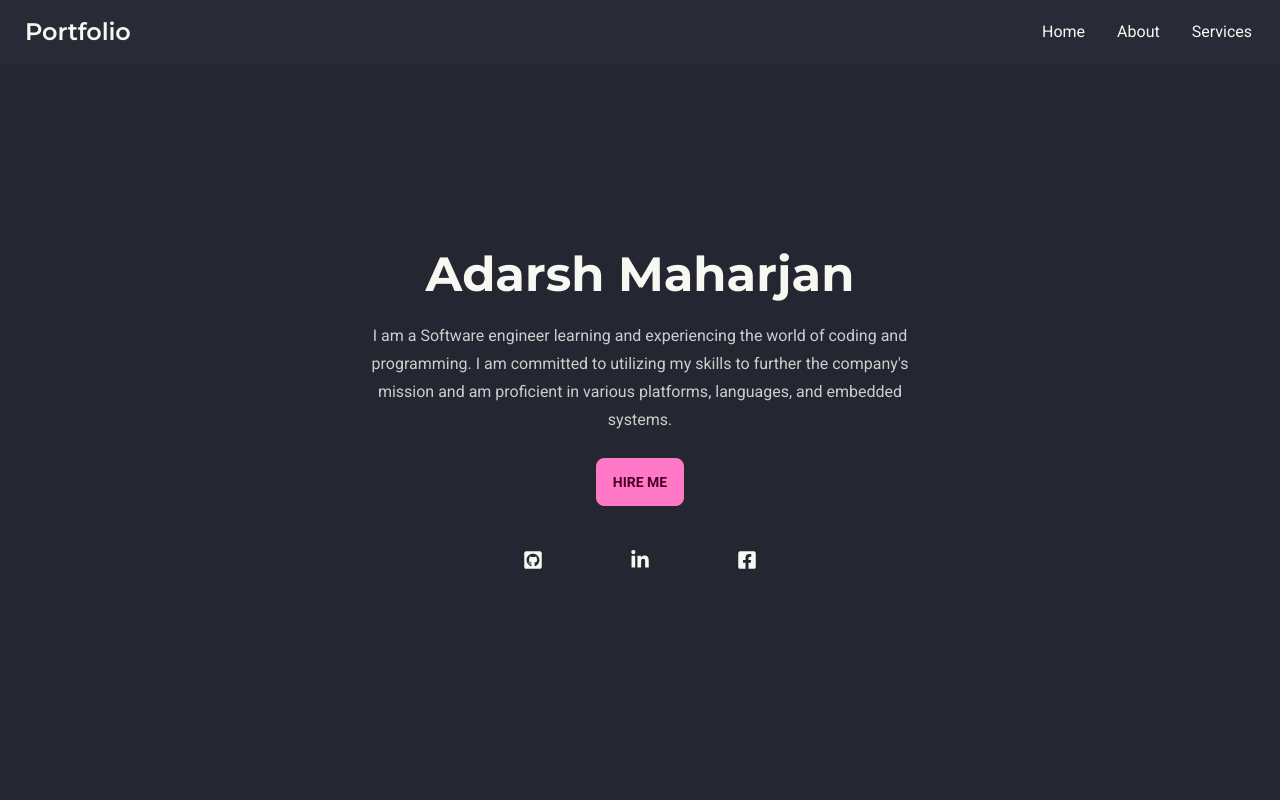
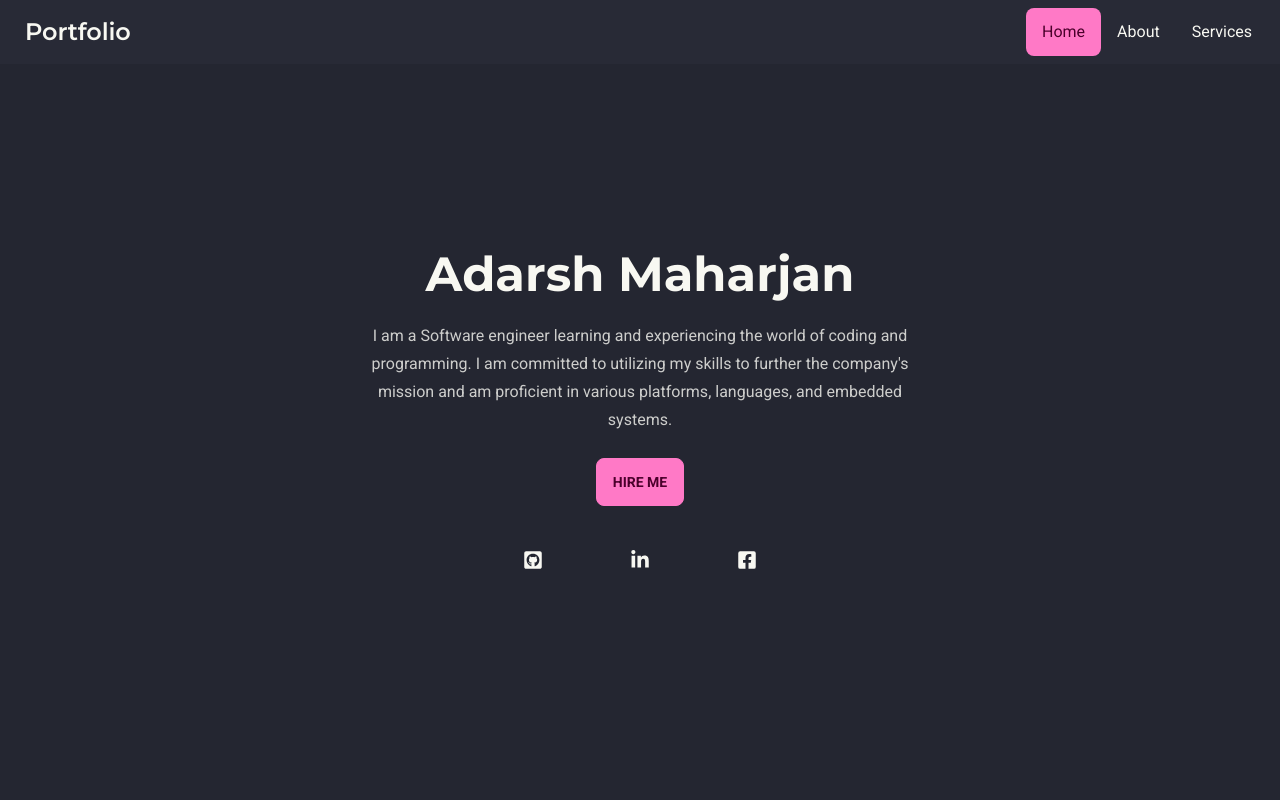
Before and after one commit to adarshmaharjan/portfoliio, a React (Vite) app: page / in a window 1280 px wide. Shown: the top 800 px of the page. Built offline with nearby package versions, Linux system fonts and the light colour scheme.

Commit message:
[added] react scroll to nav and fixed over flow

```diff
--- a/package.json
+++ b/package.json
@@ -15,12 +15,14 @@
     "react": "^18.2.0",
     "react-dom": "^18.2.0",
     "react-icons": "^4.8.0",
-    "react-router-dom": "^6.11.1"
+    "react-router-dom": "^6.11.1",
+    "react-scroll": "^1.8.9"
   },
   "devDependencies": {
     "@tailwindcss/typography": "^0.5.9",
     "@types/react": "^18.0.28",
     "@types/react-dom": "^18.0.11",
+    "@types/react-scroll": "^1.8.7",
     "@typescript-eslint/eslint-plugin": "^5.43.0",
     "@typescript-eslint/parser": "^5.57.1",
     "@vitejs/plugin-react-swc": "^3.0.0",
--- a/src/component/about/About.tsx
+++ b/src/component/about/About.tsx
@@ -3,10 +3,10 @@ import { profileImg } from '../../common/images';
 
 const About: FC = () => {
   return (
-    <section id="about">
+    <section id="about" title="about">
       <div className="hero min-h-[calc(100vh-64px)] bg-base-300">
         <div className="hero-content flex-col lg:flex-row-reverse">
-          <img alt="profile" src={profileImg} className="max-w-sm rounded-lg shadow-2xl" />
+          <img alt="profile" src={profileImg} className="max-w-full sm:max-w-sm rounded-lg shadow-2xl" />
           <div>
             <h1 className="text-5xl font-header font-bold">About</h1>
             <p className="py-6 prose prose-slate">
--- a/src/component/banner/Banner.tsx
+++ b/src/component/banner/Banner.tsx
@@ -3,7 +3,7 @@ import SocialMediaIconList from '../socialMedia/SocialMediaIconList';
 const Banner: React.FC = () => {
   return (
     <>
-      <section id="home" className="bg-base-200 mt-16 min-h-[calc(100vh-64px)]">
+      <section id="home" title="home" className="bg-base-200 mt-16 min-h-[calc(100vh-64px)]">
         <div className="container mx-auto">
           <div className="hero min-h-[calc(100vh-64px)]">
             <div className="hero-content text-center ">
--- a/src/component/footer/Footer.tsx
+++ b/src/component/footer/Footer.tsx
@@ -3,7 +3,7 @@ import SocialMediaIconList from '../socialMedia/SocialMediaIconList';
 
 const Footer: React.FC = () => {
   return (
-    <footer id="footer" className="footer footer-center p-4 bg-base-300 text-base-content">
+    <footer id="footer" title="footer" className="footer footer-center p-4 bg-base-300 text-base-content">
       <div>
         <SocialMediaIconList />
         <p>Copyright © {new Date().getFullYear().toString()} - All right reserved by Adarsh Maharjan</p>
--- a/src/component/header/Header.tsx
+++ b/src/component/header/Header.tsx
@@ -1,4 +1,5 @@
 import React from 'react';
+import Navigation from '../navigation/Navigation';
 
 const Header: React.FC = () => {
   return (
@@ -8,19 +9,7 @@ const Header: React.FC = () => {
           <div className="flex-1">
             <a className="font-header btn btn-ghost normal-case text-2xl">Portfolio</a>
           </div>
-          <div className="flex-none">
-            <ul className="menu menu-horizontal px-1">
-              <li>
-                <a href="#home">Home</a>
-              </li>
-              <li>
-                <a href="#about">About</a>
-              </li>
-              <li>
-                <a href="#services">Services</a>
-              </li>
-            </ul>
-          </div>
+          <Navigation />
         </nav>
       </div>
     </header>
--- /dev/null
+++ b/src/component/navigation/Navigation.tsx
@@ -0,0 +1,30 @@
+import React from 'react';
+import { Link, animateScroll as scroll } from 'react-scroll';
+
+const Navigation: React.FC = () => {
+  const offsetValue = -64;
+  const scrollDuration = 100;
+  return (
+    <div className="flex-none">
+      <ul className="menu menu-horizontal px-1">
+        <li>
+          <Link activeClass="active" to="home" spy={true} smooth={true} offset={offsetValue} duration={scrollDuration}>
+            Home
+          </Link>
+        </li>
+        <li>
+          <Link activeClass="active" to="about" spy={true} smooth={true} offset={offsetValue} duration={scrollDuration}>
+            About
+          </Link>
+        </li>
+        <li>
+          <Link activeClass="active" to="services" spy={true} smooth={true} offset={offsetValue} duration={scrollDuration}>
+            Services
+          </Link>
+        </li>
+      </ul>
+    </div>
+  );
+};
+
+export default Navigation;
--- a/src/component/services/Services.tsx
+++ b/src/component/services/Services.tsx
@@ -6,7 +6,7 @@ import Card from './Card/Card';
 const Services: FC = () => {
   return (
     // <section className="bg-base-200 h-[calc(100vh-64px)] py-8">
-    <section id="services" className={`bg-base-200 min-${constantValue.sectionHeight} py-6`}>
+    <section id="services" title="services" className={`bg-base-200 min-${constantValue.sectionHeight} py-6`}>
       <h2 className="text-5xl font-header font-bold text-center pb-4">Services</h2>
       <div className="container mx-auto">
         <div className="flex flex-wrap justify-center xl:justify-evenly ">
--- a/src/index.css
+++ b/src/index.css
@@ -5,7 +5,3 @@
 @tailwind base;
 @tailwind components;
 @tailwind utilities;
-
-html {
-  scroll-behavior: smooth;
-}
```
Also changed, not shown: 2 other files (tests, documents, lock files or other folders).
